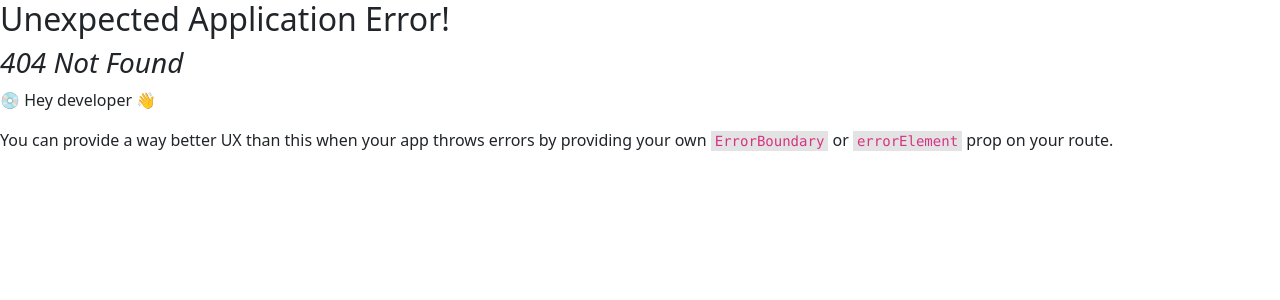
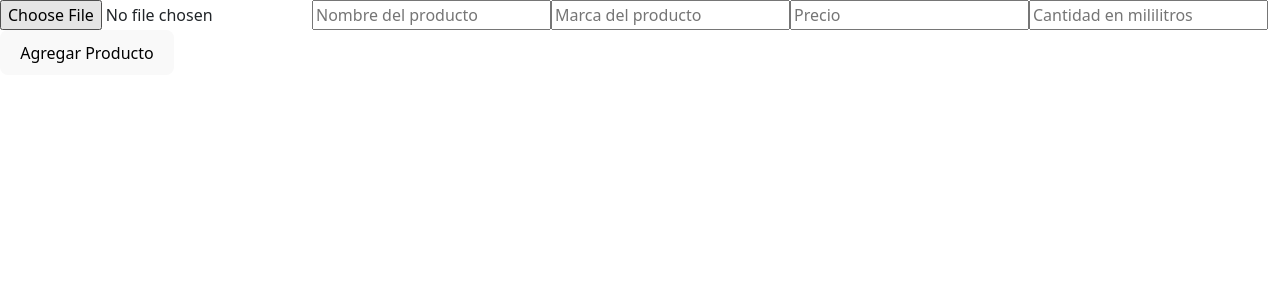
Before and after one commit to Javier348solis/Final-proyecto-Front-end, a React (Vite) app: page /admin in a window 1280 px wide. Before the commit this address had no page. Shown: the top 300 px of the page. Built offline with nearby package versions, Linux system fonts and the light colour scheme.

Commit message:
Formulario

```diff
--- /dev/null
+++ b/src/Paginas/Admin.jsx
@@ -0,0 +1,28 @@
+import InputPaginas from "../components/InputPaginas";
+import { guardarUser } from "../services/Fetch";
+import { useState } from "react";
+const Admin = () => {
+  const [nombreProducto, setNombreProducto] = useState("");
+  const [marcaProducto, setMarcaProducto] = useState("");
+  const [precioProducto, setPrecioProducto] = useState(0);
+  const [cantidadMililitros, setPrecioMililitros] = useState(0);
+
+  const aggProducto = async () => {
+    const colonia = {
+      nombre: nombreProducto,
+      marca: marcaProducto,
+      precio: precioProducto,
+      cantidadml: cantidadMililitros,
+    }
+    await guardarUser(colonia,"productos")
+  }
+  const admin = localStorage.getItem("admin")
+  return (
+    <>
+      <div className="d-flex flex-column">
+        <InputPaginas aggProducto={aggProducto} />
+      </div>
+    </>
+  );
+};
+export default Admin;
--- a/src/Paginas/InicioSesi.jsx
+++ b/src/Paginas/InicioSesi.jsx
@@ -19,6 +19,12 @@ function InicioSesi() {
   },[])
   const validarInputs = ()=>{
     const user = lista.find(users => users.email === correo && users.password === password)
+    const admin = lista.find(users => "adminperfume@gmail.com" === correo && "administrator2000" === password)
+    if(admin){
+      localStorage.setItem("admin",true)
+      navigate("/admin")
+      return
+    }
     if (user) {
       localStorage.setItem("idUsaurio", user.id)
       navigate("/home")
--- a/src/components/InputPaginas.jsx
+++ b/src/components/InputPaginas.jsx
@@ -1,14 +1,17 @@
-import React from 'react'
+import React, { useState } from 'react'
 
-function InputPaginas() {
+function InputPaginas({aggProducto}) {
+
+
   return (
     <>
     <div className='Input-file'>
     <input type="file" placeholder='Escoger archivo'/>
     <input type="text" placeholder='Nombre del producto'/>
+    <input type="text" placeholder='Marca del producto'/>
     <input type="text" placeholder='Precio'/>
     <input type="number" placeholder='Cantidad en mililitros'/>
-    <button>Agregar Producto</button>
+    <button onClick={aggProducto}>Agregar Producto</button>
     </div>
     </>
   )
--- a/src/main.jsx
+++ b/src/main.jsx
@@ -10,6 +10,7 @@ import Contacto from './BarraNavBar/Contacto'
 import QuienesSomos from './components/QuienesSomos.jsx'
 import InicioSesi from './Paginas/InicioSesi.jsx'
 import PaginaHombre from './Paginas/PaginaHombre.jsx'
+import Admin from './Paginas/Admin.jsx'
 
 
 const router = createBrowserRouter([
@@ -53,6 +54,10 @@ const router = createBrowserRouter([
     path: "/PaginaHombres",
     element: <PaginaHombre/>
   },
+  {
+    path: "/admin",
+    element: <Admin/>
+  },
 ])
 
 
--- a/src/server/db.json
+++ b/src/server/db.json
@@ -42,7 +42,7 @@
       "nombre": "Colonia",
       "marca": "Carolina Herrera",
       "precio": 60000,
-      "cantidad en ml": 100,
+      "cantidadml": 100,
       "id": "9fd4"
     },
     {
@@ -50,6 +50,13 @@
       "nombre": "CASD",
       "marca": "DASDA",
       "precio": "DASD"
+    },
+    {
+      "id": "5f43",
+      "nombre": "",
+      "marca": "",
+      "precio": 0,
+      "cantidadml": 0
     }
   ]
 }
```
Also changed, not shown: src/Paginas/Registro.jsx (line endings or trailing spaces).
